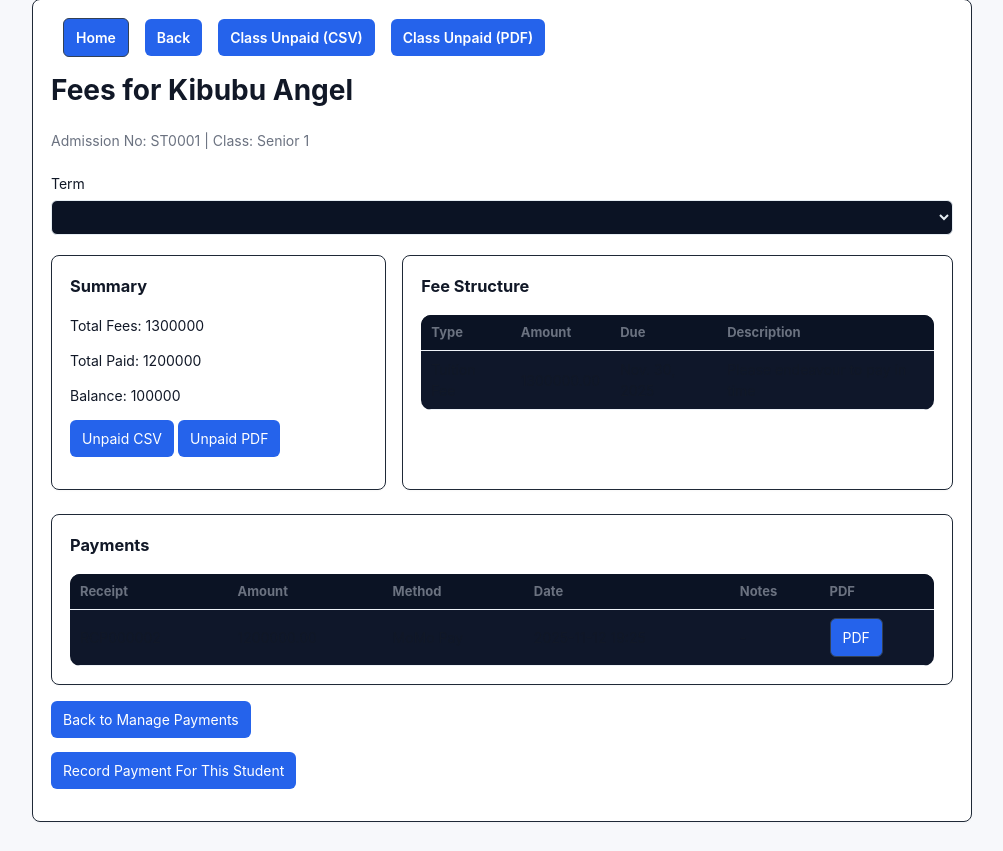
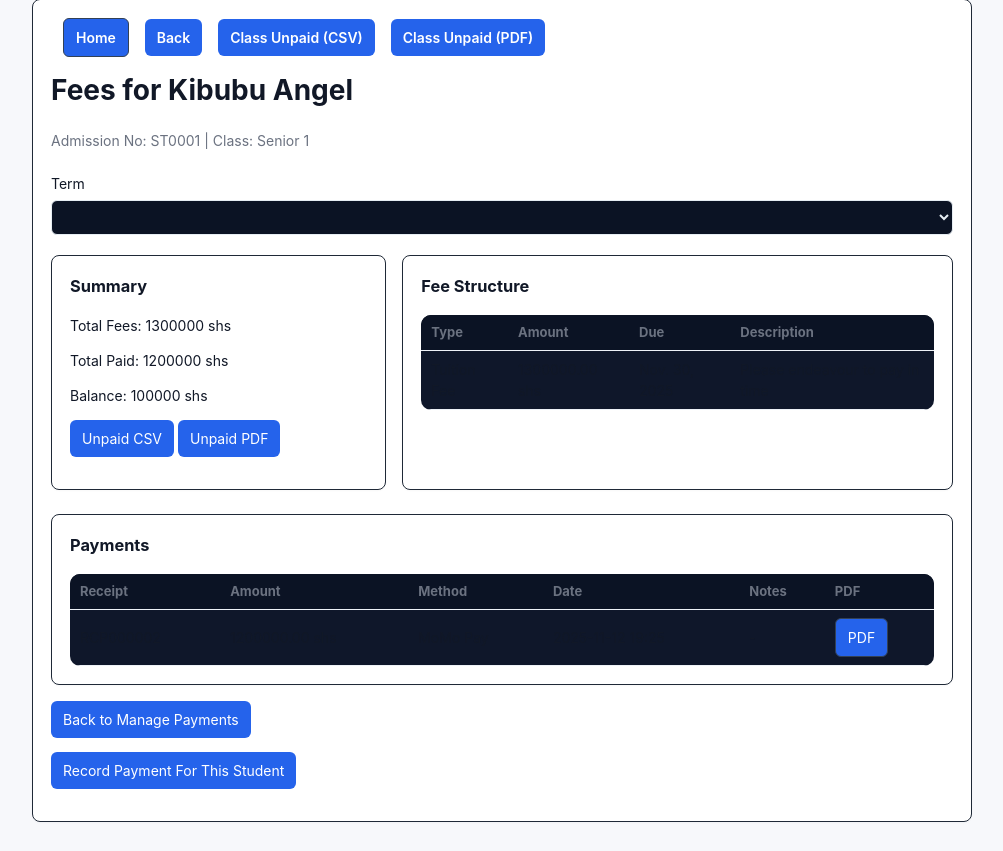
Before and after one commit to Miracle3456/School-MGT-system, a Django app: page /portal/bursar/student/1/fees/ in a window 1280 px wide. Shown: the part 115-966 px from the top of the page, without its empty margins (138-1141 px from the left). Run offline with Django 5.2, Linux system fonts and the light colour scheme; a user stored in the database is signed in; data comes from the database, SQL or seed files in the repository; both versions use the stored data as it was after the commit.

Commit message:
Redefined the payment currency

```diff
--- a/school/models.py
+++ b/school/models.py
@@ -168,7 +168,7 @@
         unique_together = ['class_assigned', 'term', 'fee_type']
 
     def __str__(self):
-        return f"{self.class_assigned} - {self.term} - {self.get_fee_type_display()} (${self.amount})"
+        return f"{self.class_assigned} - {self.term} - {self.get_fee_type_display()} ({self.amount} shs)"
 
 class FeePayment(models.Model):
     PAYMENT_STATUS_CHOICES = (
--- a/school/templates/admin/class_fee_detail.html
+++ b/school/templates/admin/class_fee_detail.html
@@ -21,7 +21,7 @@
                 {% for f in fees %}
                     <tr>
                         <td>{{ f.get_fee_type_display }}</td>
-                        <td>{{ f.amount }}</td>
+                        <td>{{ f.amount }} shs</td>
                         <td>{{ f.due_date }}</td>
                         <td>{{ f.description }}</td>
                     </tr>
--- a/school/templates/bursar/dashboard.html
+++ b/school/templates/bursar/dashboard.html
@@ -59,7 +59,7 @@
                     <tr>
                         <td>{{ p.receipt_no }}</td>
                         <td>{{ p.student.user.get_full_name }}</td>
-                        <td>{{ p.amount_paid }}</td>
+                        <td>{{ p.amount_paid }} shs</td>
                         <td>{{ p.payment_date }}</td>
                         <td><a href="{% url 'generate_fee_receipt' payment_id=p.id %}">Receipt</a></td>
                     </tr>
--- a/school/templates/bursar/manage_payments.html
+++ b/school/templates/bursar/manage_payments.html
@@ -135,9 +135,9 @@
 
   info.innerHTML = `
     <strong>${name}</strong> (${admission}) — Class: ${className}<br/>
-    <span style="color:#60a5fa">Total Due: ${data.total_fees.toFixed(2)}</span> |
-    <span style="color:#34d399">Paid: ${data.total_paid.toFixed(2)}</span> |
-    <span style="color:${data.balance > 0 ? '#fbbf24' : '#34d399'}">Balance: ${data.balance.toFixed(2)}</span>
+    <span style="color:#60a5fa">Total Due: ${data.total_fees.toFixed(2)} shs</span> |
+    <span style="color:#34d399">Paid: ${data.total_paid.toFixed(2)} shs</span> |
+    <span style="color:${data.balance > 0 ? '#fbbf24' : '#34d399'}">Balance: ${data.balance.toFixed(2)} shs</span>
   `;
   display.style.display = 'block';
 }
--- a/school/templates/bursar/student_fee_detail.html
+++ b/school/templates/bursar/student_fee_detail.html
@@ -30,9 +30,9 @@
 <div class="row" style="margin-top:16px;gap:16px;flex-wrap:wrap">
     <div class="card" style="flex:1 1 300px">
         <h3 style="margin-top:0">Summary</h3>
-        <p>Total Fees: {{ total_fees }}</p>
-        <p>Total Paid: {{ total_paid }}</p>
-        <p>Balance: {{ balance }}</p>
+        <p>Total Fees: {{ total_fees }} shs</p>
+        <p>Total Paid: {{ total_paid }} shs</p>
+        <p>Balance: {{ balance }} shs</p>
         {% if current_term %}
             <p>
                 <a class="btn" href="{% url 'bursar_unpaid_report' class_id=student.student_class.id term_id=current_term.id %}" target="_blank">Unpaid CSV</a>
@@ -50,7 +50,7 @@
                     {% for f in fees %}
                         <tr>
                             <td>{{ f.get_fee_type_display }}</td>
-                            <td>{{ f.amount }}</td>
+                            <td>{{ f.amount }} shs</td>
                             <td>{{ f.due_date }}</td>
                             <td>{{ f.description }}</td>
                         </tr>
@@ -72,7 +72,7 @@
                 {% for p in payments %}
                     <tr>
                         <td>{{ p.receipt_no }}</td>
-                        <td>{{ p.amount_paid }}</td>
+                        <td>{{ p.amount_paid }} shs</td>
                         <td>{{ p.get_payment_method_display }}</td>
                         <td>{{ p.payment_date|date:"Y-m-d H:i" }}</td>
                         <td>{{ p.notes|default:'-' }}</td>
--- a/school/views.py
+++ b/school/views.py
@@ -1062,7 +1062,7 @@
     # Payment Details Table
     data = [
         ['Description', 'Amount'],
-        ['Term Fees Payment', f'${payment.amount_paid:,.2f}']
+        ['Term Fees Payment', f'{payment.amount_paid:,.2f} shs']
     ]
 
     # Get current fee status
@@ -1079,9 +1079,9 @@
     balance = total_fees - total_paid
 
     data.extend([
-        ['Total Term Fees', f'${total_fees:,.2f}'],
-        ['Total Paid to Date', f'${total_paid:,.2f}'],
-        ['Balance', f'${balance:,.2f}']
+        ['Total Term Fees', f'{total_fees:,.2f} shs'],
+        ['Total Paid to Date', f'{total_paid:,.2f} shs'],
+        ['Balance', f'{balance:,.2f} shs']
     ])
 
     table = Table(data, colWidths=['*', 100])
```
Also changed, not shown: school/templates/student/fees.html (+5 -5 lines), db.sqlite3.
